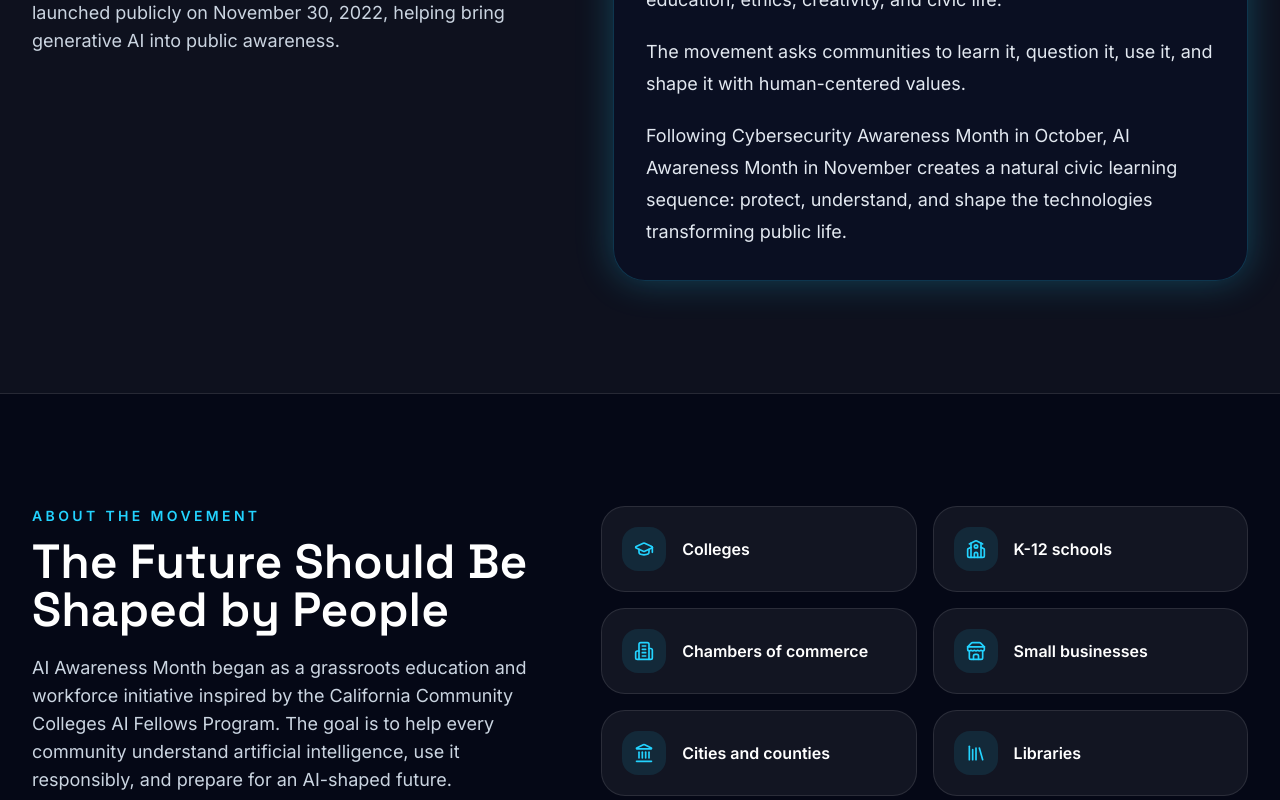
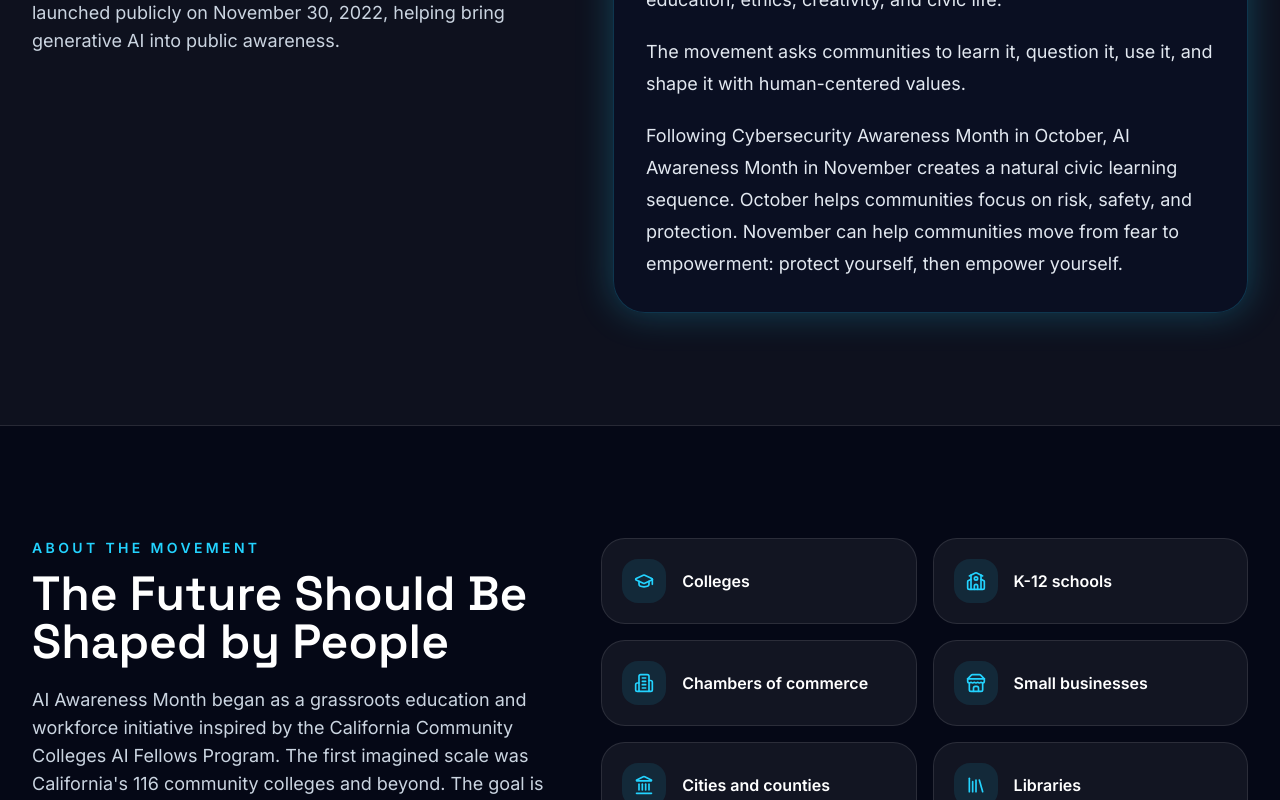
Before and after one commit to profgarygraves/github-AI-Awareness-Month, a React (Vite) app: page / in a window 1280 px wide. Shown: the part 1280-2080 px from the top of the page. Built offline with nearby package versions, Linux system fonts and the light colour scheme.

Commit message:
Add empowerment framing from original proposal

```diff
--- a/src/App.jsx
+++ b/src/App.jsx
@@ -48,8 +48,9 @@ function WhyNovember() {
           </p>
           <p className="mt-5 text-lg leading-8 text-slate-200">
             Following Cybersecurity Awareness Month in October, AI Awareness Month in November
-            creates a natural civic learning sequence: protect, understand, and shape the
-            technologies transforming public life.
+            creates a natural civic learning sequence. October helps communities focus on risk,
+            safety, and protection. November can help communities move from fear to empowerment:
+            protect yourself, then empower yourself.
           </p>
         </motion.div>
       </div>
@@ -88,7 +89,7 @@ function FinalCta() {
         <p className="mx-auto mt-5 max-w-3xl text-lg leading-8 text-slate-200">
           This November, host a workshop, start a conversation, issue a proclamation, teach one AI
           lesson, help one small business, or invite your community to explore what human-centered
-          AI can make possible.
+          AI can make possible. Start small, even with a single event, and build over time.
         </p>
         <a
           href="#join"
--- a/src/components/AboutMovement.jsx
+++ b/src/components/AboutMovement.jsx
@@ -18,9 +18,9 @@ export default function AboutMovement() {
         <div className="grid gap-10 lg:grid-cols-[0.9fr_1.1fr]">
           <SectionTitle eyebrow="About the Movement" title="The Future Should Be Shaped by People" align="left">
             AI Awareness Month began as a grassroots education and workforce initiative inspired
-            by the California Community Colleges AI Fellows Program. The goal is to help every
-            community understand artificial intelligence, use it responsibly, and prepare for an
-            AI-shaped future.
+            by the California Community Colleges AI Fellows Program. The first imagined scale was
+            California's 116 community colleges and beyond. The goal is to help every community
+            move from curiosity to capability with AI while promoting responsible, ethical use.
           </SectionTitle>
           <div className="grid gap-4 sm:grid-cols-2">
             {communities.map(([label, Icon]) => (
```
Also changed, not shown: 1 other file (tests, documents, lock files or other folders).
